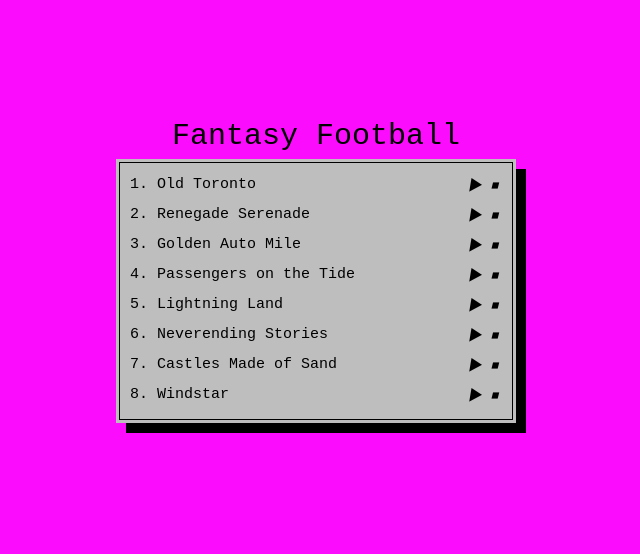
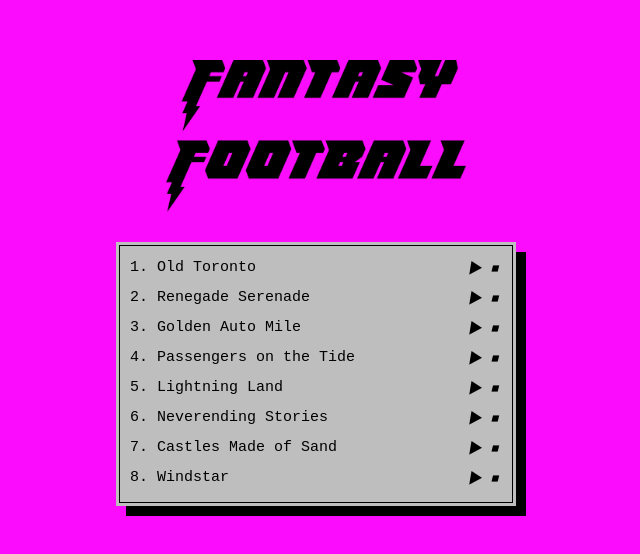
Before and after one commit to vegdev/fantasy-football, a Vue app: page / in a window 1280 px wide. Shown: the part 132-686 px from the top of the page, without its empty margins (324-964 px from the left). Built offline with nearby package versions, Linux system fonts and the light colour scheme; no server answers.

Commit message:
Add code and style for FF wordmark

```diff
--- a/src/assets/main.css
+++ b/src/assets/main.css
@@ -24,6 +24,10 @@ a,
 }
 .greetings code {
   text-align: center;
+}
+.greetings img {
+  width: 300px;
+  margin: 2em;
 }
 .track-controls {
   display: flex;
--- a/src/components/HelloWorld.vue
+++ b/src/components/HelloWorld.vue
@@ -9,7 +9,7 @@ defineProps({
 
 <template>
   <div class="greetings">
-    <code>{{ msg }}</code>
+    <img src="img/Fantasy-Football-Wordmark.png"/>
   </div>
 </template>
 
```
